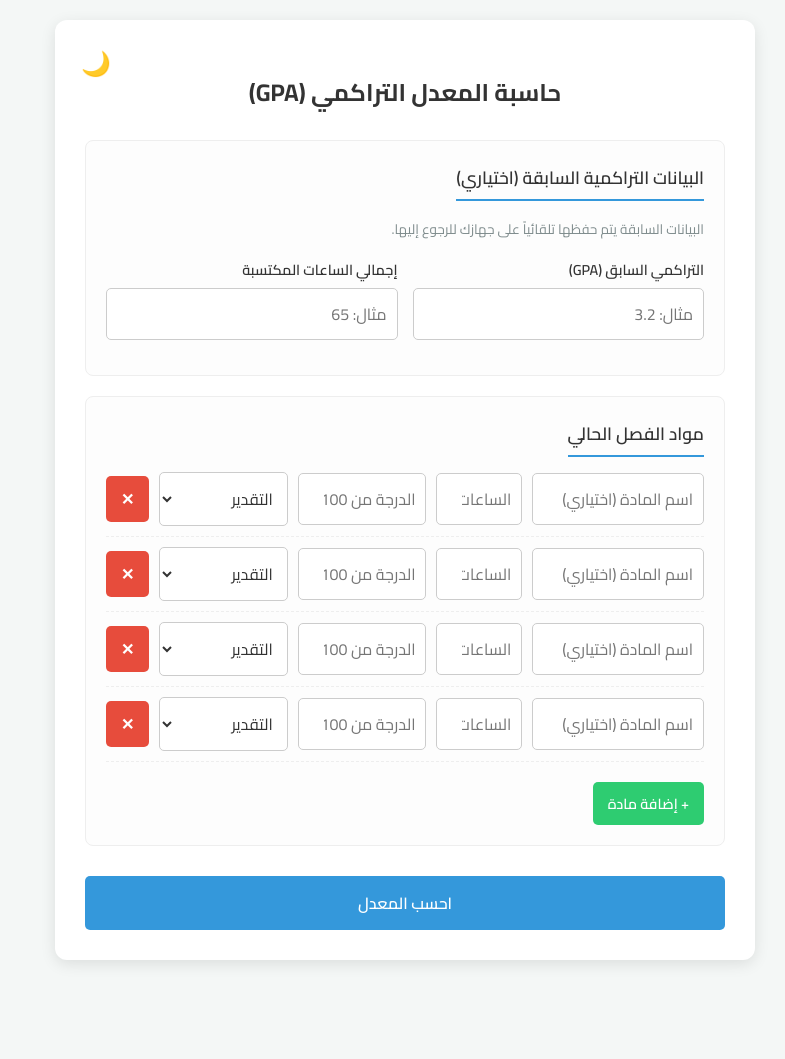
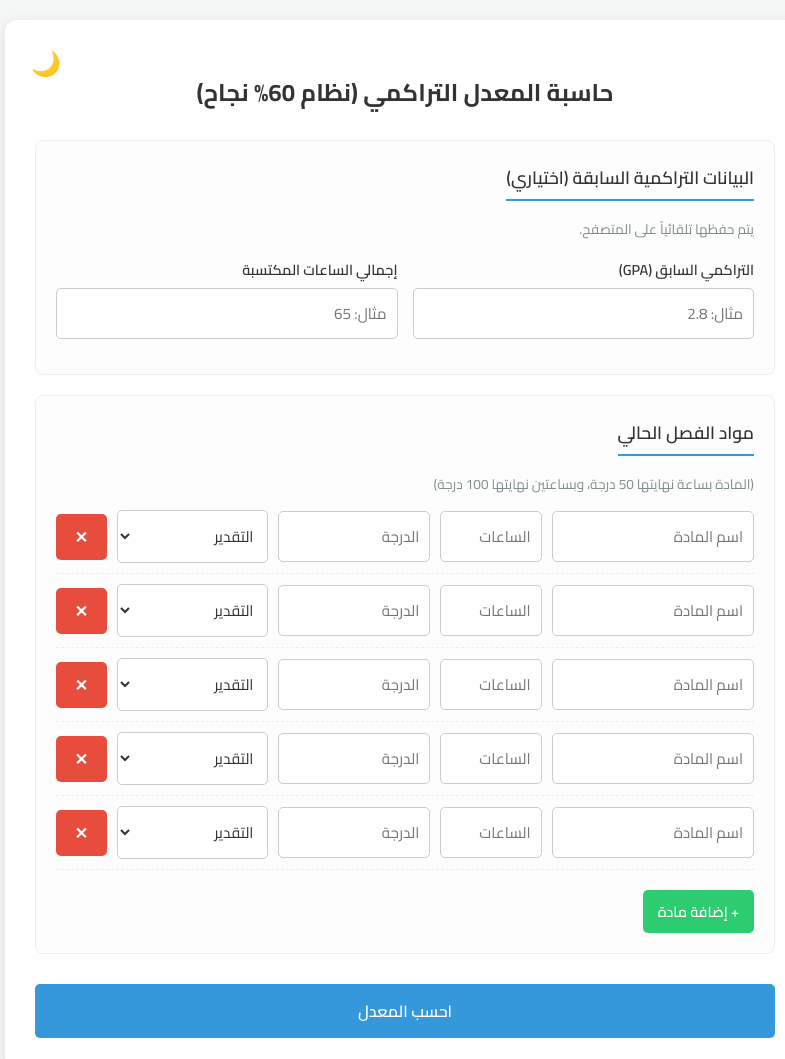
Before and after one commit to mahdi2hassan/nudrus-maan, a website: page gpa.html in a window 1280 px wide. Shown: the top 1059 px of the page, without its empty margins (235-1020 px from the left). Before the commit the page ends 980 px from the top, so only its background shows below. Drawn offline with Linux system fonts and the light colour scheme.

Commit message:
Add files via upload

```diff
--- a/gpa.html
+++ b/gpa.html
@@ -3,11 +3,10 @@
 <head>
     <meta charset="UTF-8">
     <meta name="viewport" content="width=device-width, initial-scale=1.0">
-    <title>(GPA)</title>
+    <title>(GPA Pro)</title>
     <style>
         @import url('https://fonts.googleapis.com/css2?family=Cairo:wght@400;600;700&display=swap');
 
-        /* تعريف متغيرات الألوان للوضع الفاتح والداكن */
         :root {
             --bg-color: #f4f7f6;
             --container-bg: #ffffff;
@@ -58,12 +57,11 @@
             border-radius: 12px;
             box-shadow: 0 4px 15px rgba(0,0,0,0.1);
             width: 100%;
-            max-width: 700px;
+            max-width: 800px; /* زيادة العرض قليلاً لاستيعاب المدخلات */
             position: relative;
             transition: background-color 0.3s;
         }
 
-        /* زر الوضع الداكن */
         .theme-toggle {
             position: absolute;
             top: 20px;
@@ -122,7 +120,7 @@
             padding: 10px;
             border: 1px solid var(--input-border);
             border-radius: 5px;
-            font-size: 1em;
+            font-size: 0.95em;
             outline: none;
             background-color: var(--input-bg);
             color: var(--text-color);
@@ -143,7 +141,6 @@
             border-bottom: 1px dashed var(--border-color);
         }
 
-        /* تنسيق الأعمدة داخل الصف */
         .col-name { flex: 2; min-width: 120px; }
         .col-hours { flex: 1; min-width: 70px; }
         .col-score { flex: 1.5; min-width: 90px; }
@@ -210,16 +207,16 @@
 <div class="container">
     <button class="theme-toggle" onclick="toggleDarkMode()" id="themeBtn">🌙</button>
 
-    <h2>حاسبة المعدل التراكمي (GPA)</h2>
+    <h2>حاسبة المعدل التراكمي (نظام 60% نجاح)</h2>
 
     <!-- بيانات الفصول السابقة -->
     <div class="section">
         <div class="section-title">البيانات التراكمية السابقة (اختياري)</div>
-        <p style="font-size: 0.85em; color: var(--text-muted); margin-top: 0;">البيانات السابقة يتم حفظها تلقائياً على جهازك للرجوع إليها.</p>
+        <p style="font-size: 0.85em; color: var(--text-muted); margin-top: 0;">يتم حفظها تلقائياً على المتصفح.</p>
         <div class="form-group">
             <div>
                 <label>التراكمي السابق (GPA)</label>
-                <input type="number" id="prevGpa" step="0.01" min="0" max="4" placeholder="مثال: 3.2">
+                <input type="number" id="prevGpa" step="0.01" min="0" max="4" placeholder="مثال: 2.8">
             </div>
             <div>
                 <label>إجمالي الساعات المكتسبة</label>
@@ -231,6 +228,7 @@
     <!-- بيانات الفصل الحالي -->
     <div class="section">
         <div class="section-title">مواد الفصل الحالي</div>
+        <p style="font-size: 0.85em; color: var(--text-muted); margin-top: 0;">(المادة بساعة نهايتها 50 درجة، وبساعتين نهايتها 100 درجة)</p>
         <div id="subjectsContainer">
             <!-- سيتم إضافة المواد هنا -->
         </div>
@@ -248,25 +246,23 @@
 </div>
 
 <script>
-    // نظام التقديرات والنقاط (عدل الدرجات حسب لائحة كليتك)
+    // جدول التقديرات (النجاح من 60%)
+    // يمكنك تعديل النقاط (points) إذا كانت كليتك تستخدم كسوراً مختلفة مثل 3.5 بدلاً من 3.3
     const gradePoints = [
-        { grade: 'A+', points: 4.0, minScore: 90 },
-        { grade: 'A', points: 3.7, minScore: 85 },
-        { grade: 'B+', points: 3.3, minScore: 80 },
-        { grade: 'B', points: 3.0, minScore: 75 },
-        { grade: 'C+', points: 2.7, minScore: 70 },
-        { grade: 'C', points: 2.4, minScore: 65 },
-        { grade: 'D+', points: 2.2, minScore: 60 },
-        { grade: 'D', points: 2.0, minScore: 50 },
-        { grade: 'F', points: 0.0, minScore: 0 }
+        { grade: 'A+', points: 4.0, minPercent: 90 },
+        { grade: 'A',  points: 3.7, minPercent: 85 },
+        { grade: 'B+', points: 3.3, minPercent: 80 },
+        { grade: 'B',  points: 3.0, minPercent: 75 },
+        { grade: 'C+', points: 2.7, minPercent: 70 },
+        { grade: 'C',  points: 2.4, minPercent: 65 },
+        { grade: 'D',  points: 2.0, minPercent: 60 }, // النجاح يبدأ من هنا
+        { grade: 'F',  points: 0.0, minPercent: 0 }
     ];
 
-    // توليد خيارات التقديرات للقائمة المنسدلة
     const gradeOptionsHtml = gradePoints.map(g =>
         `<option value="${g.points}">${g.grade}</option>`
     ).join('');
 
-    // تفعيل / تعطيل الوضع الداكن
     function toggleDarkMode() {
         document.body.classList.toggle('dark-mode');
         const isDark = document.body.classList.contains('dark-mode');
@@ -274,15 +270,18 @@
         localStorage.setItem('darkMode', isDark);
     }
 
-    // إضافة مادة جديدة
     function addSubject() {
         const container = document.getElementById('subjectsContainer');
         const row = document.createElement('div');
         row.className = 'subject-row';
         row.innerHTML = `
-            <div class="col-name"><input type="text" placeholder="اسم المادة (اختياري)"></div>
-            <div class="col-hours"><input type="number" class="credit-hours" min="1" max="10" placeholder="الساعات"></div>
-            <div class="col-score"><input type="number" class="score-input" min="0" max="100" placeholder="الدرجة من 100" oninput="autoSelectGrade(this)"></div>
+            <div class="col-name"><input type="text" placeholder="اسم المادة"></div>
+            <div class="col-hours">
+                <input type="number" class="credit-hours" min="1" max="10" placeholder="الساعات" oninput="triggerAutoSelect(this)">
+            </div>
+            <div class="col-score">
+                <input type="number" class="score-input" min="0" placeholder="الدرجة" oninput="autoSelectGrade(this)" title="إذا كانت ساعة أدخل من 50، وإذا ساعتين أدخل من 100">
+            </div>
             <div class="col-grade">
                 <select class="grade-select">
                     <option value="" disabled selected>التقدير</option>
@@ -294,29 +293,43 @@
         container.appendChild(row);
     }
 
-    // دالة تحويل الدرجة المكتوبة إلى تقدير تلقائياً
+    // دالة لحساب التقدير عند تغيير الساعات بعد كتابة الدرجة
+    function triggerAutoSelect(hoursInput) {
+        const row = hoursInput.closest('.subject-row');
+        const scoreInput = row.querySelector('.score-input');
+        if (scoreInput.value !== "") {
+            autoSelectGrade(scoreInput);
+        }
+    }
+
+    // دالة تحويل الدرجة المكتوبة إلى تقدير بناءً على الساعات
     function autoSelectGrade(inputElement) {
+        const row = inputElement.closest('.subject-row');
         const score = parseFloat(inputElement.value);
-        const row = inputElement.closest('.subject-row');
+        const hours = parseFloat(row.querySelector('.credit-hours').value);
         const selectElement = row.querySelector('.grade-select');
 
-        if (isNaN(score) || score < 0) {
-            selectElement.value = ""; // تفريغ التحديد إذا تم مسح الرقم
+        // التأكد من إدخال الساعات والدرجة بشكل صحيح
+        if (isNaN(score) || score < 0 || isNaN(hours) || hours <= 0) {
+            selectElement.value = "";
             return;
         }
 
-        // البحث عن التقدير المناسب للدرجة
+        // المعادلة: الدرجة النهائية للمادة = عدد الساعات × 50
+        // النسبة المئوية = (الدرجة المكتسبة / الدرجة النهائية) × 100
+        const maxMarks = hours * 50;
+        const percent = (score / maxMarks) * 100;
+
+        // البحث عن التقدير المناسب للنسبة
         for (let g of gradePoints) {
-            if (score >= g.minScore) {
+            if (percent >= g.minPercent) {
                 selectElement.value = g.points;
                 break;
             }
         }
     }
 
-    // دالة حساب المعدل
     function calculateGPA() {
-        // جلب البيانات السابقة وحفظها في التخزين المحلي (Local Storage)
         const prevGpa = parseFloat(document.getElementById('prevGpa').value) || 0;
         const prevHours = parseFloat(document.getElementById('prevHours').value) || 0;
 
@@ -326,7 +339,6 @@
         let prevPoints = prevGpa * prevHours;
         let termPoints = 0, termHours = 0, validSubjectsCount = 0;
 
-        // جلب بيانات الفصل الحالي
         const rows = document.querySelectorAll('.subject-row');
         rows.forEach(row => {
             const hours = parseFloat(row.querySelector('.credit-hours').value);
@@ -344,13 +356,11 @@
             return;
         }
 
-        // الحساب النهائي
         let termGPA = termHours > 0 ? (termPoints / termHours) : 0;
         let totalHours = prevHours + termHours;
         let totalPoints = prevPoints + termPoints;
         let cumulativeGPA = totalHours > 0 ? (totalPoints / totalHours) : 0;
 
-        // عرض النتائج
         document.getElementById('termGpaResult').innerText = termHours > 0
             ? `المعدل الفصلي: ${termGPA.toFixed(2)}`
             : 'المعدل الفصلي: لا يوجد';
@@ -358,17 +368,11 @@
         document.getElementById('resultsArea').style.display = 'block';
     }
 
-    // تنفيذ أولي عند تحميل الصفحة
     window.onload = () => {
-        // استرجاع تفضيل الوضع الداكن
         if (localStorage.getItem('darkMode') === 'true') toggleDarkMode();
-
-        // استرجاع البيانات التراكمية المحفوظة
         document.getElementById('prevGpa').value = localStorage.getItem('savedGpa') || '';
         document.getElementById('prevHours').value = localStorage.getItem('savedHours') || '';
-
-        // إضافة 4 مواد افتراضية
-        for(let i=0; i<4; i++) addSubject();
+        for(let i=0; i<5; i++) addSubject(); // إضافة 5 مواد افتراضية
     };
 </script>
 
```
